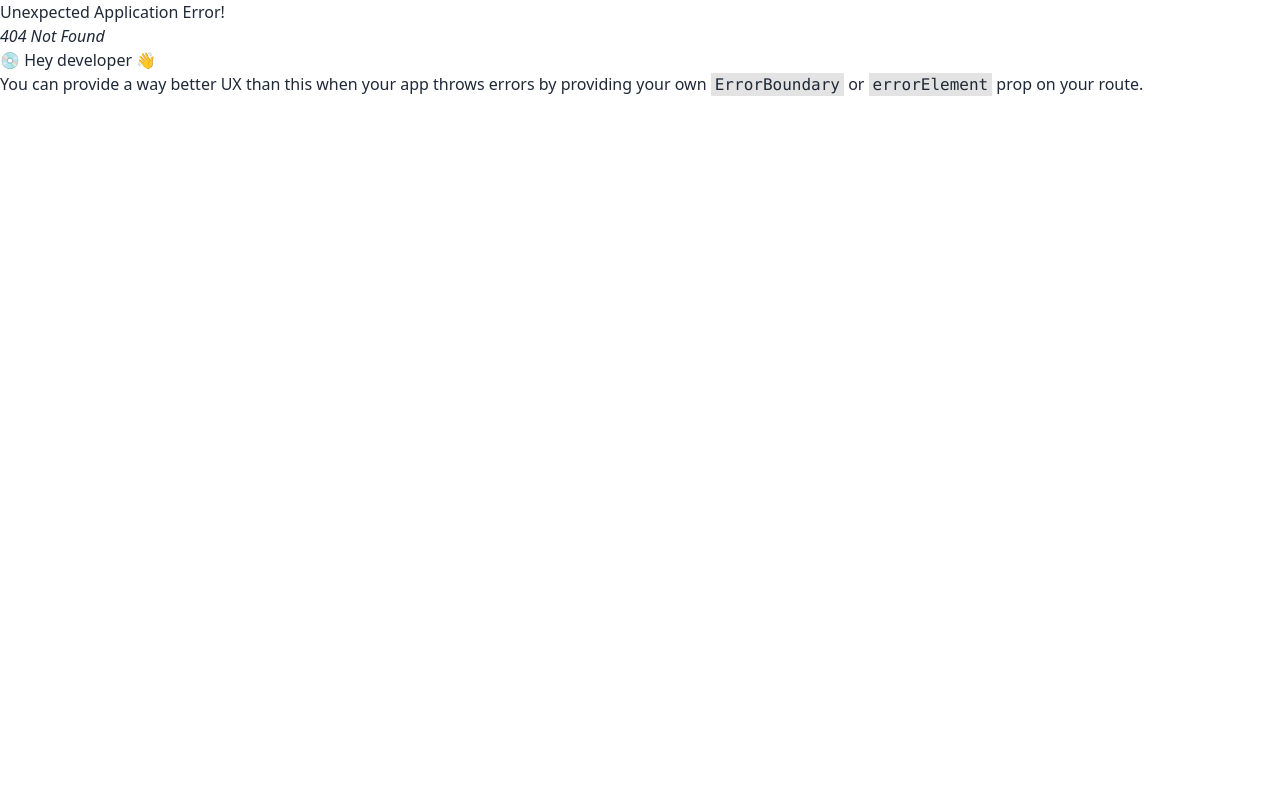
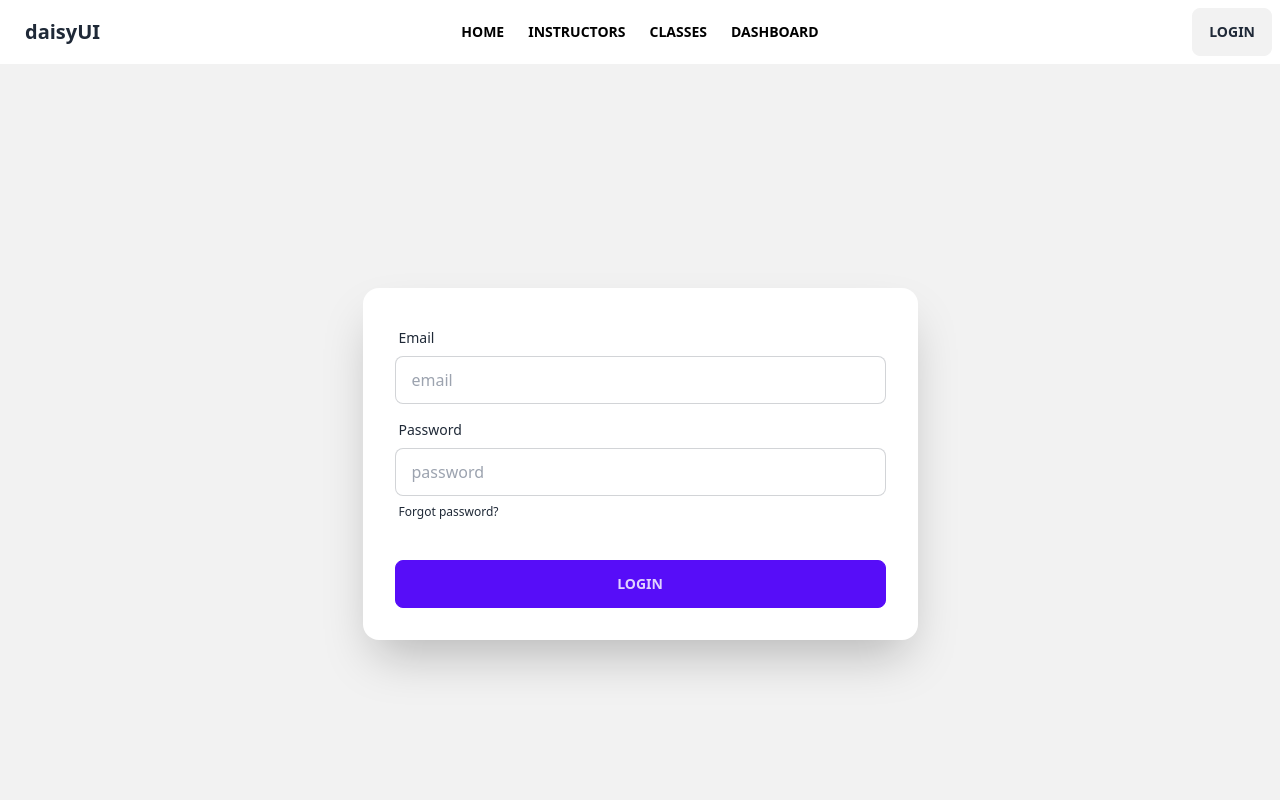
Before and after one commit to webashraf/summer-sports-excellence-, a React (Vite) app: page /login in a window 1280 px wide. Before the commit this address had no page. Shown: the top 800 px of the page. Built offline with nearby package versions, Linux system fonts and the light colour scheme.

Commit message:
add bsic login form

```diff
--- /dev/null
+++ b/src/Pages/Login/Login.jsx
@@ -0,0 +1,35 @@
+
+const Login = () => {
+    return (
+        <div>
+            <div className="hero min-h-screen bg-base-200">
+                <div className="hero-content flex-col lg:flex-row-reverse">
+                    <div className="card flex-shrink-0 w-full max-w-xl shadow-2xl bg-base-100">
+                        <form className="card-body w-[555px]">
+                            <div className="form-control">
+                                <label className="label">
+                                    <span className="label-text">Email</span>
+                                </label>
+                                <input type="text" placeholder="email" className="input input-bordered" />
+                            </div>
+                            <div className="form-control">
+                                <label className="label">
+                                    <span className="label-text">Password</span>
+                                </label>
+                                <input type="text" placeholder="password" className="input input-bordered" />
+                                <label className="label">
+                                    <a href="#" className="label-text-alt link link-hover">Forgot password?</a>
+                                </label>
+                            </div>
+                            <div className="form-control mt-6">
+                                <button className="btn btn-primary">Login</button>
+                            </div>
+                        </form>
+                    </div>
+                </div>
+            </div>
+        </div>
+    );
+};
+
+export default Login;
--- a/src/Routes/Routes.jsx
+++ b/src/Routes/Routes.jsx
@@ -1,6 +1,7 @@
 import { createBrowserRouter } from "react-router-dom";
 import Main from "../Layout/Main/Main";
 import Home from "../Pages/Home/Home/Home";
+import Login from "../Pages/Login/Login";
 
 const router = createBrowserRouter([
     {
@@ -10,6 +11,10 @@ const router = createBrowserRouter([
             {
                 path: '/',
                 element: <Home></Home>
+            },
+            {
+                path: 'login',
+                element: <Login></Login>
             }
         ]
     }
--- a/src/Shared/Navbar/Navbar.jsx
+++ b/src/Shared/Navbar/Navbar.jsx
@@ -1,6 +1,23 @@
 import React from 'react';
+import { Link, NavLink } from 'react-router-dom';
 
 const Navbar = () => {
+
+
+
+
+    const menu = <>
+        <NavLink to={'/'} className={({ isActive }) => isActive ? 'text-red-600 -tracking-tight' : 'text-black'}>Home</NavLink>
+
+        <NavLink to={'/instructors'} className={({ isActive }) => isActive ? 'text-red-600 ' : 'text-black'}>Instructors</NavLink>
+
+        <NavLink to={'/classes'} className={({ isActive }) => isActive ? 'text-red-600' : 'text-black'}>Classes</NavLink>
+
+        <NavLink to={'/dashboard'} className={({ isActive }) => isActive ? 'text-red-600' : 'text-black'}>Dashboard</NavLink>
+
+    </>
+
+
     return (
         <div className="navbar bg-base-100">
             <div className="navbar-start">
@@ -8,37 +25,19 @@ const Navbar = () => {
                     <label tabIndex={0} className="btn btn-ghost lg:hidden">
                         <svg xmlns="http://www.w3.org/2000/svg" className="h-5 w-5" fill="none" viewBox="0 0 24 24" stroke="currentColor"><path strokeLinecap="round" strokeLinejoin="round" strokeWidth="2" d="M4 6h16M4 12h8m-8 6h16" /></svg>
                     </label>
-                    <ul tabIndex={0} className="menu menu-sm dropdown-content mt-3 p-2 shadow bg-base-100 rounded-box w-52">
-                        <li><a>Item 1</a></li>
-                        <li>
-                            <a>Parent</a>
-                            <ul className="p-2">
-                                <li><a>Submenu 1</a></li>
-                                <li><a>Submenu 2</a></li>
-                            </ul>
-                        </li>
-                        <li><a>Item 3</a></li>
+                    <ul tabIndex={0} className="menu menu-sm dropdown-content mt-3 p-2 shadow bg-base-100 rounded-box w-52 gap-6 uppercase font-semibold">
+                        {menu}
                     </ul>
                 </div>
                 <a className="btn btn-ghost normal-case text-xl">daisyUI</a>
             </div>
             <div className="navbar-center hidden lg:flex">
-                <ul className="menu menu-horizontal px-1">
-                    <li><a>Item 1</a></li>
-                    <li tabIndex={0}>
-                        <details>
-                            <summary>Parent</summary>
-                            <ul className="p-2">
-                                <li><a>Submenu 1</a></li>
-                                <li><a>Submenu 2</a></li>
-                            </ul>
-                        </details>
-                    </li>
-                    <li><a>Item 3</a></li>
+                <ul className="menu menu-horizontal px-1 gap-6 uppercase font-semibold">
+                    {menu}
                 </ul>
             </div>
             <div className="navbar-end">
-                <a className="btn">Button</a>
+                <Link to={'/login'} className="btn">Login</Link>
             </div>
         </div>
     );
```
Also changed, not shown: src/Pages/Register/Register.jsx (added).
